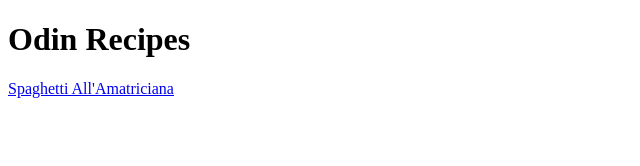
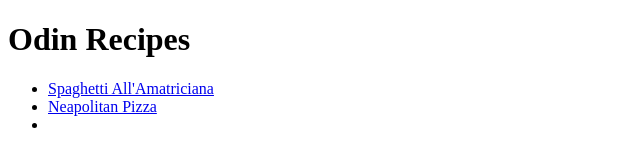
Before and after one commit to jacopop0039/odin-recipes, a plain HTML site: page index.html in a window 1280 px wide. Shown: the whole page, without its empty margins (0-640 px from the left). Drawn offline with Linux system fonts and the light colour scheme.

Commit message:
Added Pizza.

```diff
--- a/index.html
+++ b/index.html
@@ -7,6 +7,12 @@
 </head>
 <body>
     <h1>Odin Recipes</h1>
-        <a href="recipes/spaghetti-amatriciana.html">Spaghetti All'Amatriciana</a>
+        <ul>
+            <li><a href="recipes/spaghetti-amatriciana.html">Spaghetti All'Amatriciana</a></li>
+            <li><a href="recipes/pizza-napoletana.html">Neapolitan Pizza</a></li>
+            <li></li>
+        </ul>
+
+
 </body>
 </html>
```
